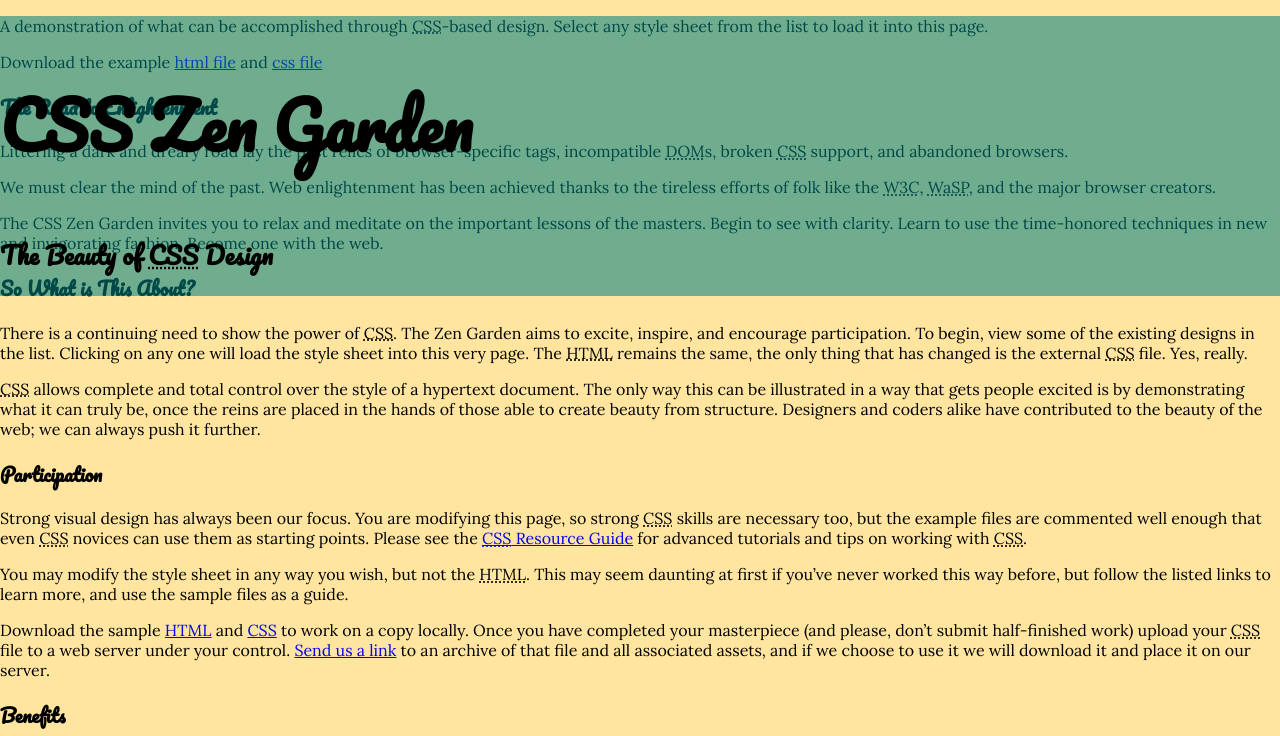
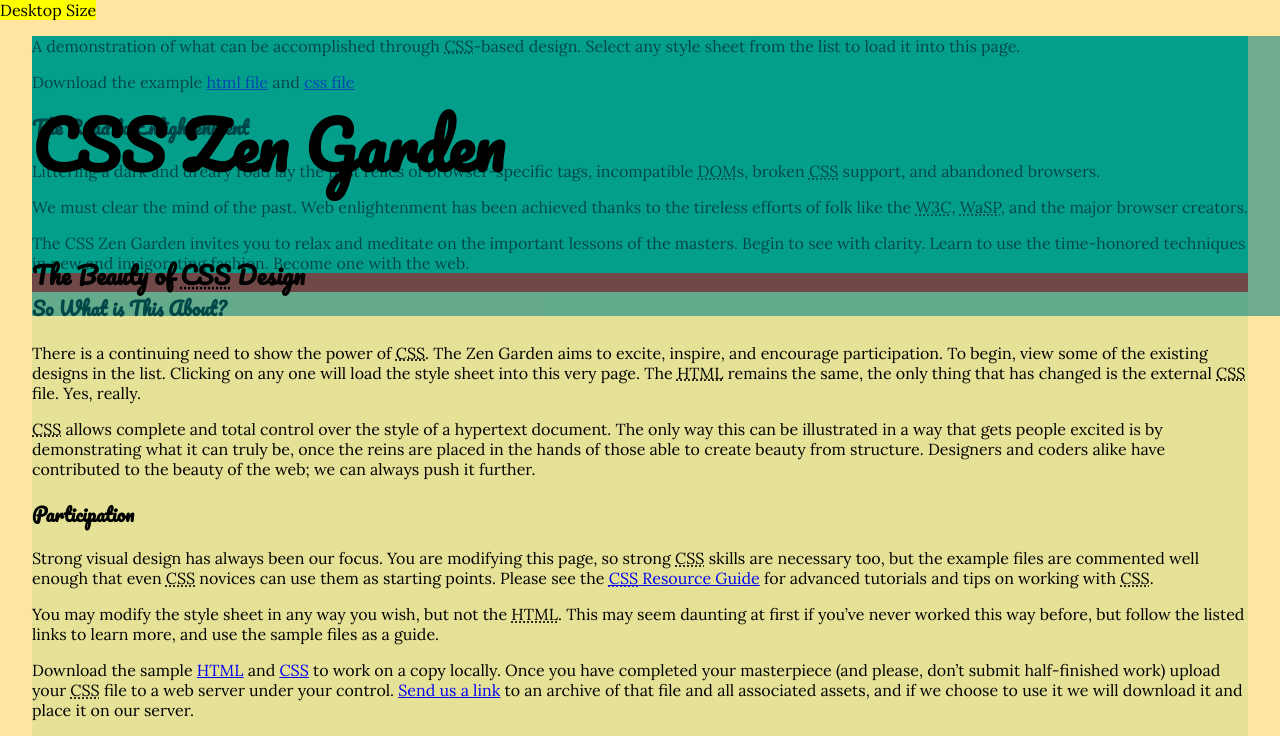
Before and after one commit to ewuweblab/css-zen-garden, a plain HTML site: page index.html in a window 1280 px wide. Shown: the top 736 px of the page. Drawn offline with Linux system fonts and the light colour scheme.

Commit message:
Start Layout & RWD
* Added media queries
* Identified global containers

```diff
--- a/style.css
+++ b/style.css
@@ -28,3 +28,60 @@
     position: fixed;
     width: 100%;
 }
+
+
+/* Layout */
+.page-wrapper {
+    background: red;
+    margin: 0 auto;
+    width: 95%;
+}
+
+#zen-intro {
+    background: #09c69a;
+}
+
+#zen-supporting {
+    background: #e5e298;
+}
+
+.sidebar {
+    background: #6eff4c;
+}
+
+/* Media Queries */
+/* Mobile: 320px = 20em */
+@media screen and (min-width: 20em) {
+
+  /* Diagnostic Styling. Delete When Done. */
+  body:before {
+       background: yellow;
+       content: "Mobile Size";
+  }
+
+/* end mobile  */
+}
+
+/* Tablet:  768px = 160em */
+@media screen and (min-width: 48em)  {
+
+  /* Diagnostic Styling. Delete When Done. */
+  body:before {
+       background: yellow;
+       content: "Tablet Size";
+  }
+
+/* end tablet */
+}
+
+/* Desktop: 1280px = 80em */
+@media screen and (min-width: 80em) {
+
+  /* Diagnostic Styling. Delete When Done. */
+  body:before {
+       background: yellow;
+       content: "Desktop Size";
+  }
+
+/* end desktop   */
+}
```
